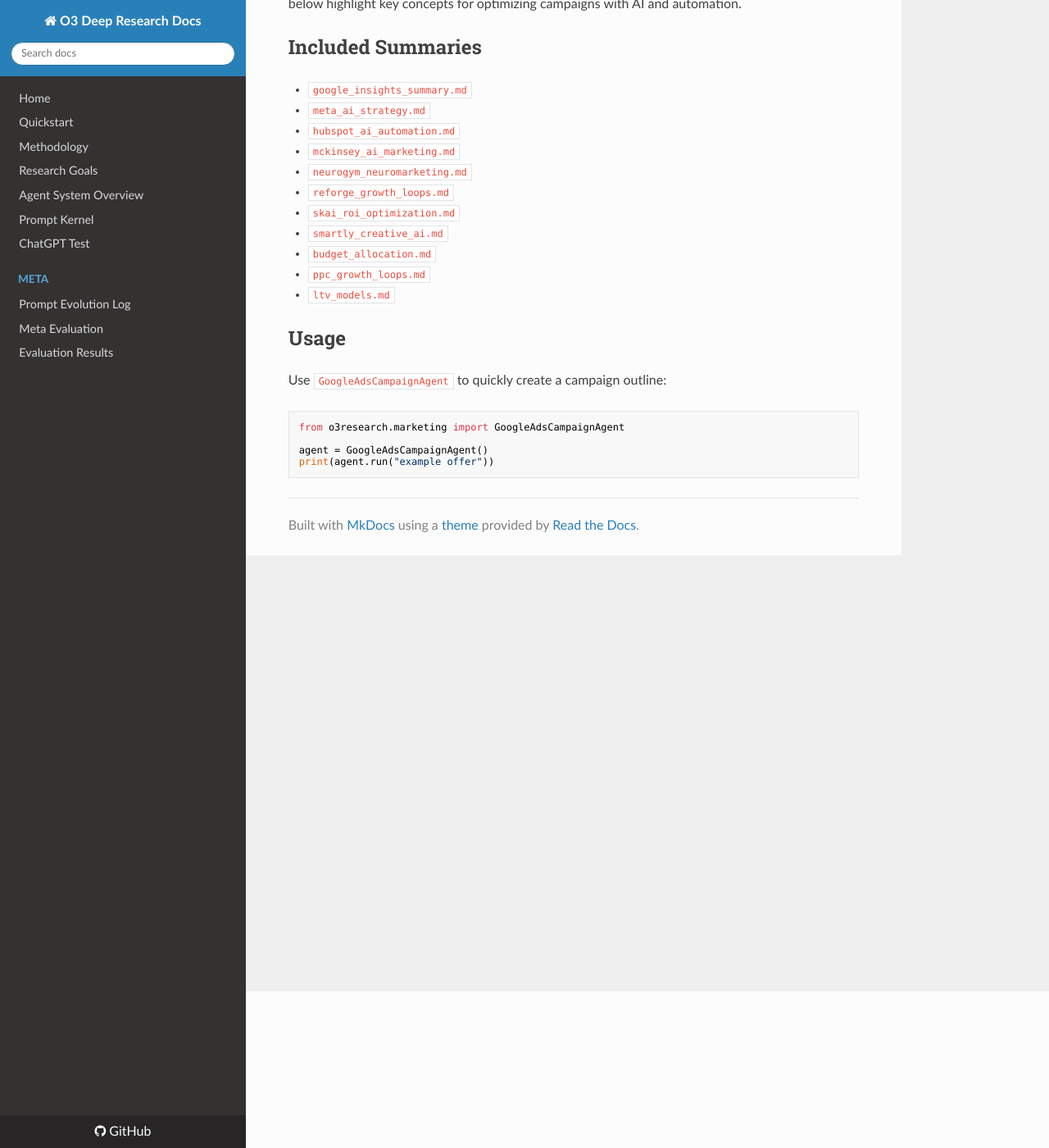
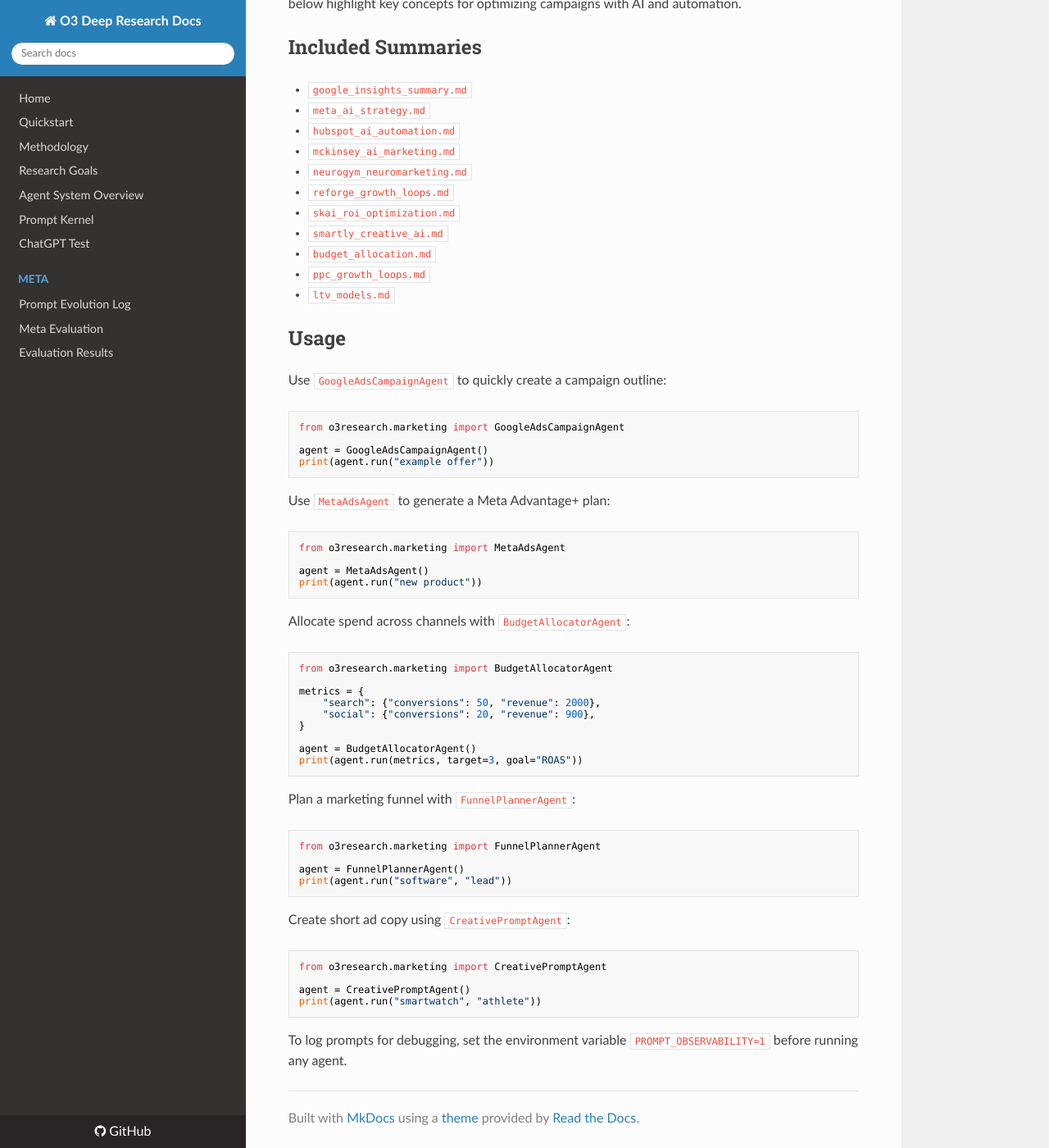
Before and after one commit to ADV-IT-Performance-Corp/ADV-ADK-Research-Hub, an MkDocs documentation site: the page built from docs/performance_marketing/README.md, in a window 1280 px wide and 1400 px high, scrolled down 191 px. Shown: the whole window at 82% size. Built offline with MkDocs 1.6.1, drawn with Linux system fonts in a browser that asks for light colours; nearby versions of some CDN libraries.

Commit message:
docs: add quick-start snippets for marketing agents

````diff
--- a/docs/performance_marketing/README.md
+++ b/docs/performance_marketing/README.md
@@ -26,3 +26,46 @@
 agent = GoogleAdsCampaignAgent()
 print(agent.run("example offer"))
 ```
+
+Use `MetaAdsAgent` to generate a Meta Advantage+ plan:
+
+```python
+from o3research.marketing import MetaAdsAgent
+
+agent = MetaAdsAgent()
+print(agent.run("new product"))
+```
+
+Allocate spend across channels with `BudgetAllocatorAgent`:
+
+```python
+from o3research.marketing import BudgetAllocatorAgent
+
+metrics = {
+    "search": {"conversions": 50, "revenue": 2000},
+    "social": {"conversions": 20, "revenue": 900},
+}
+
+agent = BudgetAllocatorAgent()
+print(agent.run(metrics, target=3, goal="ROAS"))
+```
+
+Plan a marketing funnel with `FunnelPlannerAgent`:
+
+```python
+from o3research.marketing import FunnelPlannerAgent
+
+agent = FunnelPlannerAgent()
+print(agent.run("software", "lead"))
+```
+
+Create short ad copy using `CreativePromptAgent`:
+
+```python
+from o3research.marketing import CreativePromptAgent
+
+agent = CreativePromptAgent()
+print(agent.run("smartwatch", "athlete"))
+```
+
+To log prompts for debugging, set the environment variable `PROMPT_OBSERVABILITY=1` before running any agent.
````
